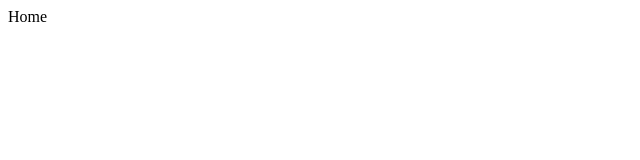
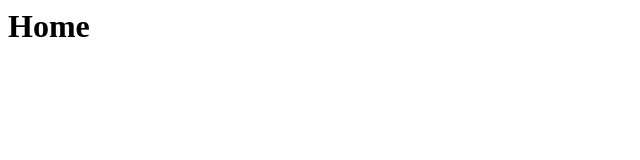
Before and after one commit to BachuCP/Portfolio, a plain HTML site: page index.html in a window 1280 px wide. Shown: the whole page, without its empty margins (0-640 px from the left). Drawn offline with Linux system fonts and the light colour scheme.

Commit message:
new page update

```diff
--- a/index.html
+++ b/index.html
@@ -1,3 +1,3 @@
 <div>
-    <h11>Home</h11>
+    <h1>Home</h1>
 </div>
```
